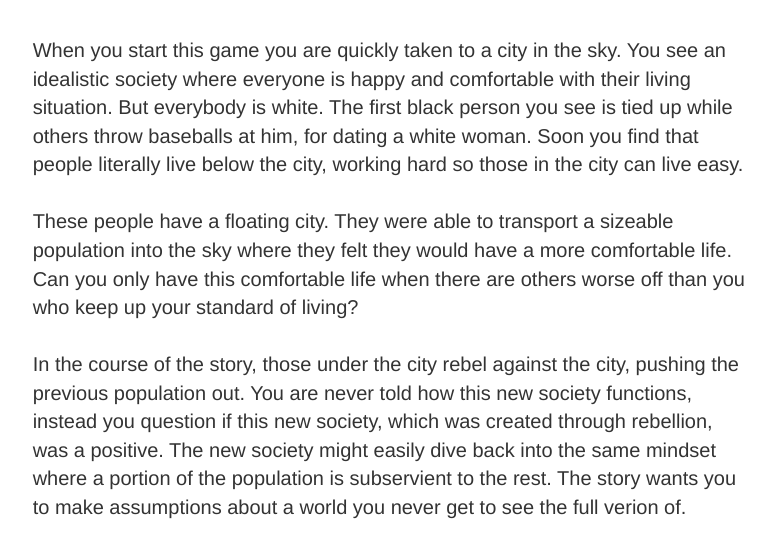
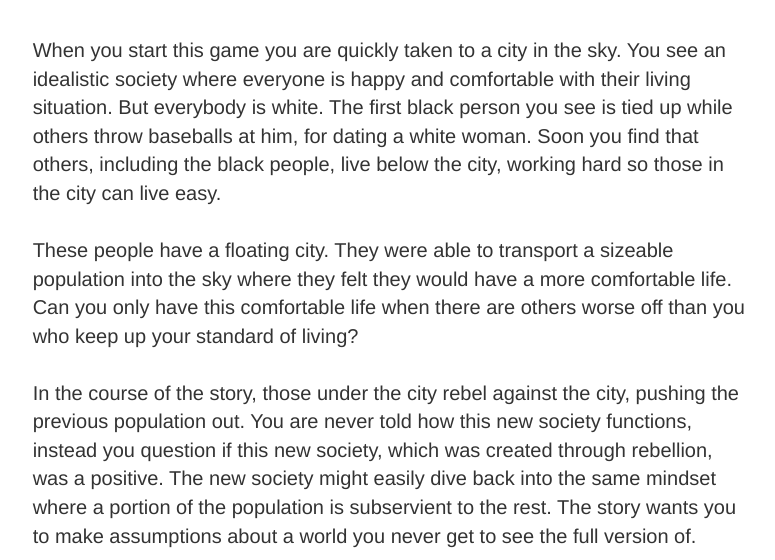
Before and after one commit to Akiva-Notkin/akiva.club, a PHP site: page /works/bioshock.php in a window 1280 px wide. Shown: the part 294-854 px from the top of the page, without its empty margins (89-864 px from the left). Before the commit the page ends 813 px from the top, so only its background shows below. Run offline with PHP 8.4, Linux system fonts and the light colour scheme; some libraries are stand-ins or nearby versions.

Commit message:
spell check

```diff
--- a/public_html/works/bioshock.php
+++ b/public_html/works/bioshock.php
@@ -18,11 +18,11 @@ headerworks("BioShock");
 		<div class="col-md-1"></div>
 		<div class="col-md-7">
 			<p style="font-size:20px">
-			When you start this game you are quickly taken to a city in the sky. You see an idealistic society where everyone is happy and comfortable with their living situation. But everybody is white. The first black person you see is tied up while others throw baseballs at him, for dating a white woman. Soon you find that people literally live below the city, working hard so those in the city can live easy.
+			When you start this game you are quickly taken to a city in the sky. You see an idealistic society where everyone is happy and comfortable with their living situation. But everybody is white. The first black person you see is tied up while others throw baseballs at him, for dating a white woman. Soon you find that others, including the black people, live below the city, working hard so those in the city can live easy.
 <br><br>
 These people have a floating city. They were able to transport a sizeable population into the sky where they felt they would have a more comfortable life. Can you only have this comfortable life when there are others worse off than you who keep up your standard of living?
 <br><br>
-In the course of the story, those under the city rebel against the city, pushing the previous population out. You are never told how this new society functions, instead you question if this new society, which was created through rebellion, was a positive. The new society might easily dive back into the same mindset where a portion of the population is subservient to the rest. The story wants you to make assumptions about a world you never get to see the full verion of.
+In the course of the story, those under the city rebel against the city, pushing the previous population out. You are never told how this new society functions, instead you question if this new society, which was created through rebellion, was a positive. The new society might easily dive back into the same mindset where a portion of the population is subservient to the rest. The story wants you to make assumptions about a world you never get to see the full version of.
 
 			</p>
 		</div>
```
